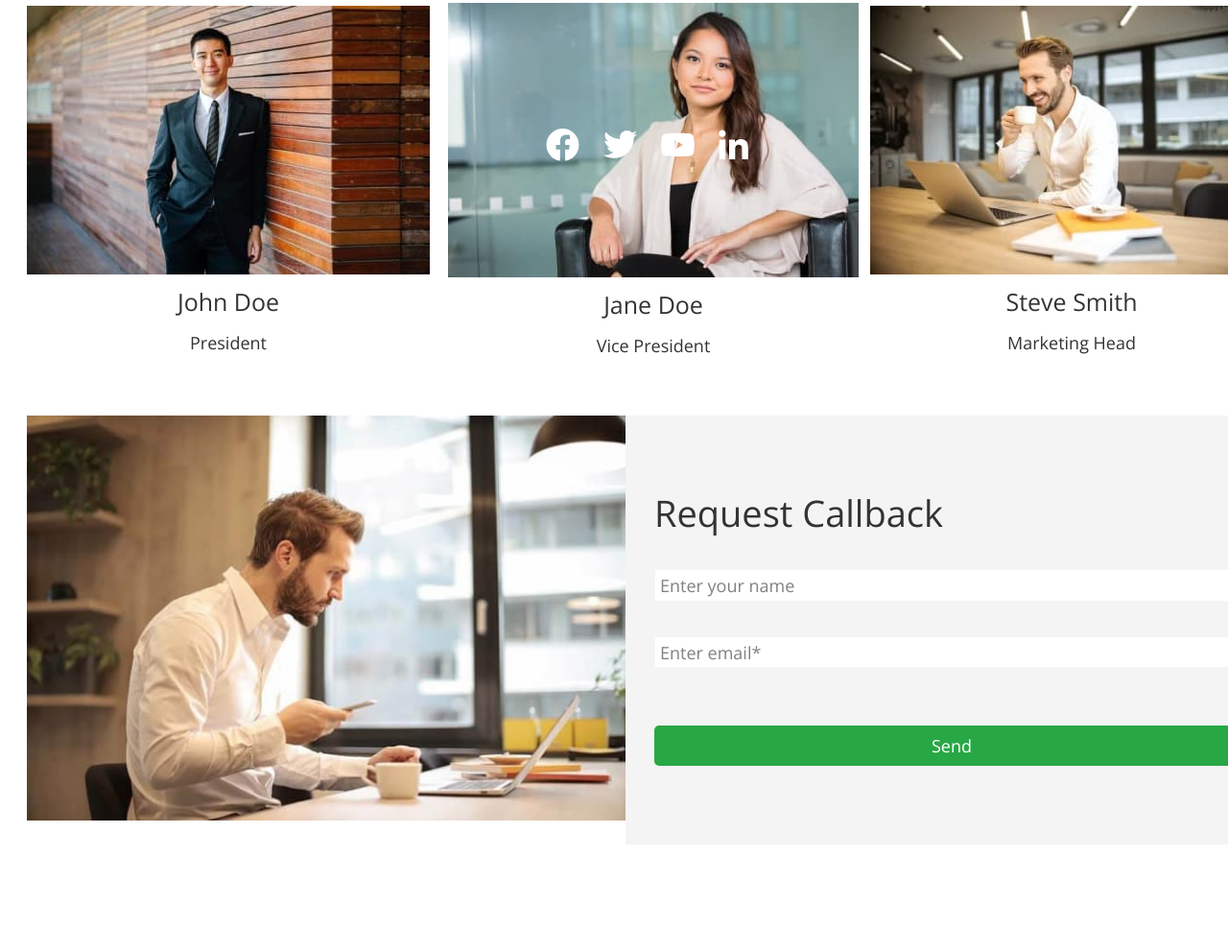
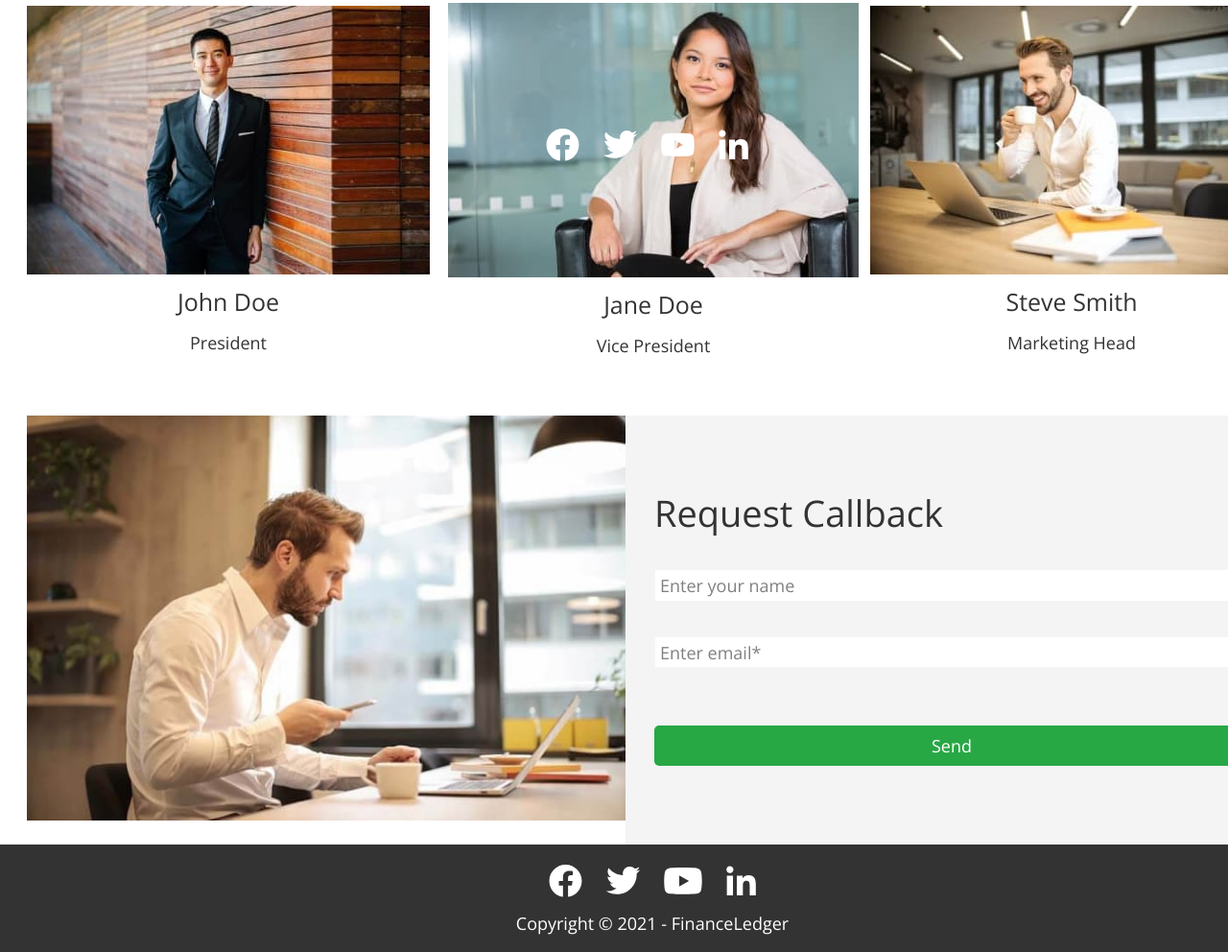
Before and after one commit to YanLozovskyi/fson-79-anonymous, a plain HTML site: page index.html in a window 1280 px wide. Shown: the part 2828-3820 px from the top of the page at 96% size. Before the commit the page ends 3708 px from the top, so only its background shows below. Drawn offline with nearby package versions, Linux system fonts and the light colour scheme.

Commit message:
add footer

```diff
--- a/css/styles.css
+++ b/css/styles.css
@@ -497,3 +497,33 @@ address {
   border: none;
   border-radius: 5px;
 }
+
+/* footer */
+
+.footer {
+  background-color: var(--main-text-color);
+}
+
+.footer-list {
+  display: flex;
+  justify-content: center;
+  padding-top: 20px;
+  margin-bottom: 10px;
+}
+
+.footer-item:not(:last-child) {
+  margin-right: 25px;
+}
+
+.footer-icon {
+  fill: var(--main-bg-color);
+}
+
+.footer-text {
+  font-weight: 400;
+  font-size: 18px;
+  line-height: 1.5;
+  text-align: center;
+  color: var(--main-bg-color);
+  padding-bottom: 16px;
+}
--- a/index.html
+++ b/index.html
@@ -373,5 +373,51 @@
         </section>
 
     </main>
+
+    <!--Footer-->
+    <footer class="footer">
+      <div class="container">
+        <ul class="footer-list list">
+            <li class="footer-item">
+              <a href="" class="footer-link link">
+                <svg class="footer-icon" width="35" height="35">
+                  <use
+                    href="./images/icons/sprite.svg#icon-facebook">
+                  </use>
+                </svg>
+              </a>
+            </li>
+            <li class="footer-item">
+              <a href="" class="footer-link link">
+                <svg class="footer-icon" width="35" height="35">
+                  <use
+                    href="./images/icons/sprite.svg#icon-twitter">
+                  </use>
+                </svg>
+              </a>
+            </li>
+            <li class="footer-item">
+              <a href="" class="footer-link link">
+                <svg class="footer-icon" width="40" height="35">
+                  <use
+                    href="./images/icons/sprite.svg#icon-youtube">
+                  </use>
+                </svg>
+              </a>
+            </li>
+            <li class="footer-item">
+              <a href="" class="footer-link link">
+                <svg class="footer-icon" width="31" height="35">
+                  <use
+                    href="./images/icons/sprite.svg#icon-linkedin">
+                  </use>
+                </svg>
+              </a>
+            </li>
+          </ul>
+        <p class="footer-text">Copyright © 2021 - FinanceLedger</p>
+      </div>
+    </footer>
+
   </body>
 </html>
```
